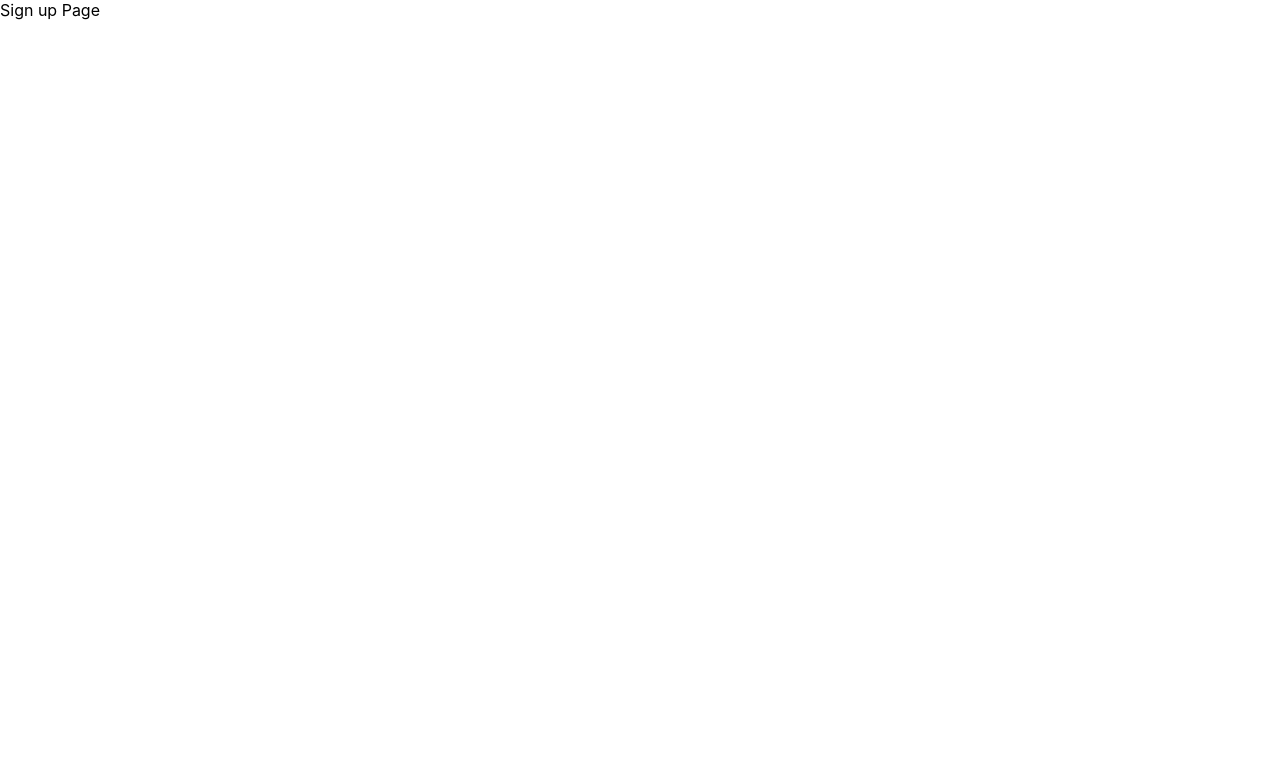
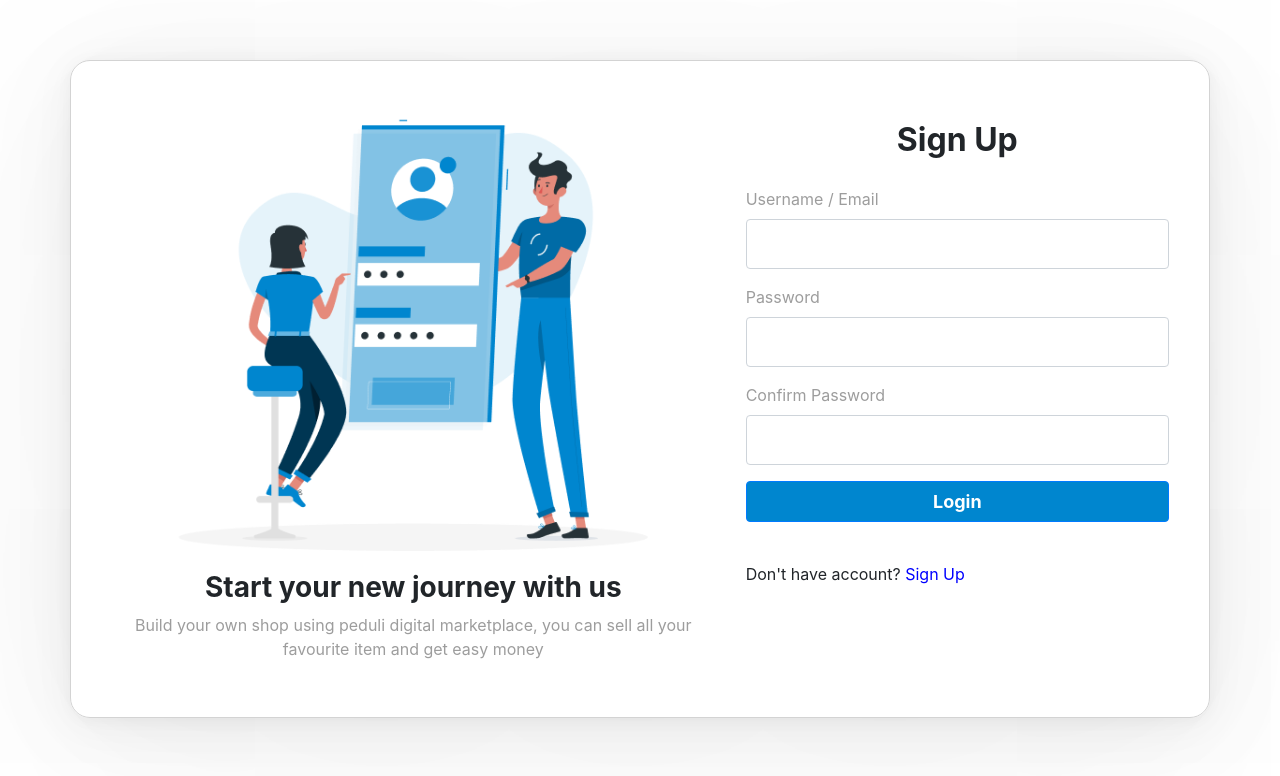
Before and after one commit to zakisamson/admin_nextjs, a Next.js app: page /Sign_up in a window 1280 px wide. Shown: the top 776 px of the page. Built offline with nearby package versions, Linux system fonts and the light colour scheme.

Commit message:
Finished sign in and sign up

```diff
--- a/pages/Add_product.js
+++ b/pages/Add_product.js
@@ -1,3 +1,5 @@
+import 'bootstrap/dist/css/bootstrap.min.css';
+
 export default function Add_product(){
     return (
         <div>
--- a/pages/Main.js
+++ b/pages/Main.js
@@ -1,3 +1,4 @@
+import 'bootstrap/dist/css/bootstrap.min.css';
 import { Container, Row, Col } from 'react-bootstrap'
 
 export default function Main(){
--- a/pages/Remove_product.js
+++ b/pages/Remove_product.js
@@ -1,3 +1,5 @@
+import 'bootstrap/dist/css/bootstrap.min.css';
+
 export default function Remove_product(){
     return (
         <div>
--- a/pages/Sign_up.js
+++ b/pages/Sign_up.js
@@ -1,7 +1,59 @@
+import 'bootstrap/dist/css/bootstrap.min.css';
+import { Container, Row, Col, Image, Form, Button } from 'react-bootstrap'
+import { useState } from 'react'
+
 export default function Sign_up(){
+    const [username, setUsername] = useState('');
+    const [password, setPassword] = useState('');
+    const [confPassword, setConfPassword] = useState('');
+    const [brdrColor, setBrdrColor] = useState('');
+
+    const handleUsername = e =>{
+        setUsername(e.target.value);
+    }
+
+    const handlePassword = e =>{
+        setPassword(e.target.value);
+    }
+
+    const handleConfPassword = e =>{
+        setConfPassword(e.target.value);
+    }
+
     return (
-        <div>
-            Sign up Page
-        </div>
+        <Container fluid style={{marginTop:'60px'}}>
+            <Container className="sign-ctn" style={{padding:'40px'}}>
+                <Row>
+                    <Col style={{textAlign:'center'}} sm={12} lg={7}>
+                        <Image src="/SignUp.png" fluid/>
+                        <h3 style={{marginTop:'20px',  fontWeight:'700'}}>Start your new journey with us</h3>
+                        <p style={{color:'#9D9D9D'}}>Build your own shop using peduli digital marketplace, you can sell all your favourite item and get easy money</p>
+                    </Col>
+                    <Col sm={12} lg={5}>
+                        <h2 style={{textAlign:'center', fontWeight:'700', paddingBlock:'20px'}}>Sign Up</h2>
+                        <Form style={{color:'#9D9D9D'}}>
+                            <Form.Group controlId="formBasicEmail">
+                                <Form.Label>Username / Email</Form.Label>
+                                <Form.Control style={{height:'50px'}} type="text" placeholder="" onChange={handleUsername} />
+                            </Form.Group>
+
+                            <Form.Group controlId="formBasicPassword">
+                                <Form.Label>Password</Form.Label>
+                                <Form.Control style={{height:'50px'}} type="password" placeholder="" onChange={handlePassword} />
+                            </Form.Group>
+
+                            <Form.Group controlId="formBasicPassword">
+                                <Form.Label>Confirm Password</Form.Label>
+                                <Form.Control style={{height:'50px'}} type="password" placeholder="" onChange={handleConfPassword} />
+                            </Form.Group>
+                            <Button type="submit" block style={{backgroundColor:'#0086CF', fontSize:'18px', fontWeight:'700'}}>
+                                Login
+                            </Button>
+                        </Form>
+                        <p style={{paddingBlock:'40px'}}>Don't have account? <span style={{color:'blue', cursor:'pointer'}}><a>Sign Up</a></span></p>
+                    </Col>
+                </Row>
+            </Container>
+        </Container>
     );
 }
--- a/pages/index.js
+++ b/pages/index.js
@@ -5,7 +5,7 @@ import Sign_in from './Sign_in'
 export default function Home() {
   return (
     <div>
-      <Sign_in />
+      main
     </div>
   )
 }
--- a/styles/globals.css
+++ b/styles/globals.css
@@ -13,3 +13,12 @@ a {
 * {
   box-sizing: border-box;
 }
+
+.sign-ctn {
+  border: 1px solid #d3d3d3;
+  box-shadow: 0px 43px 350px rgba(0, 0, 0, 0.06),
+    0px 12.9632px 105.515px rgba(0, 0, 0, 0.0452747),
+    0px 5.38427px 43.8254px rgba(0, 0, 0, 0.0419759),
+    0px 1.94738px 15.8508px rgba(0, 0, 0, 0.0376014);
+  border-radius: 20px;
+}
```
Also changed, not shown: pages/Sign_in.js (+38 -9 lines), public/vercel.svg (added), 1 other file (tests, documents, lock files or other folders).
